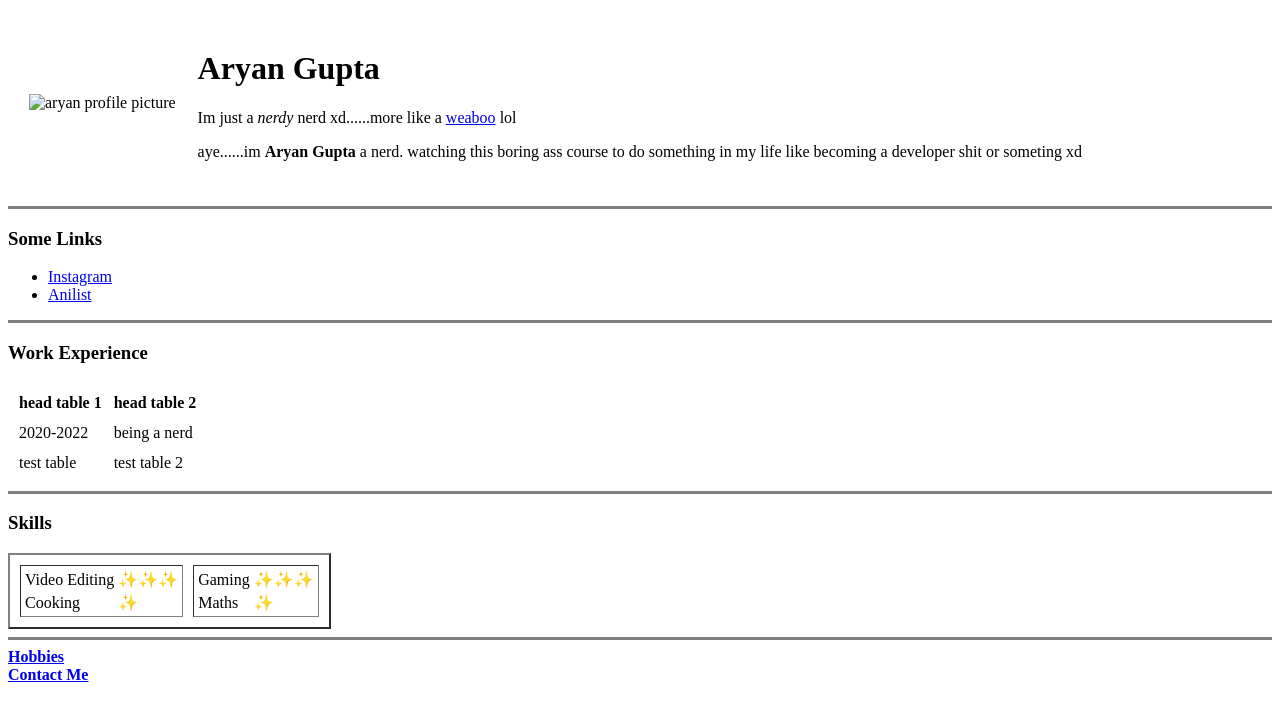
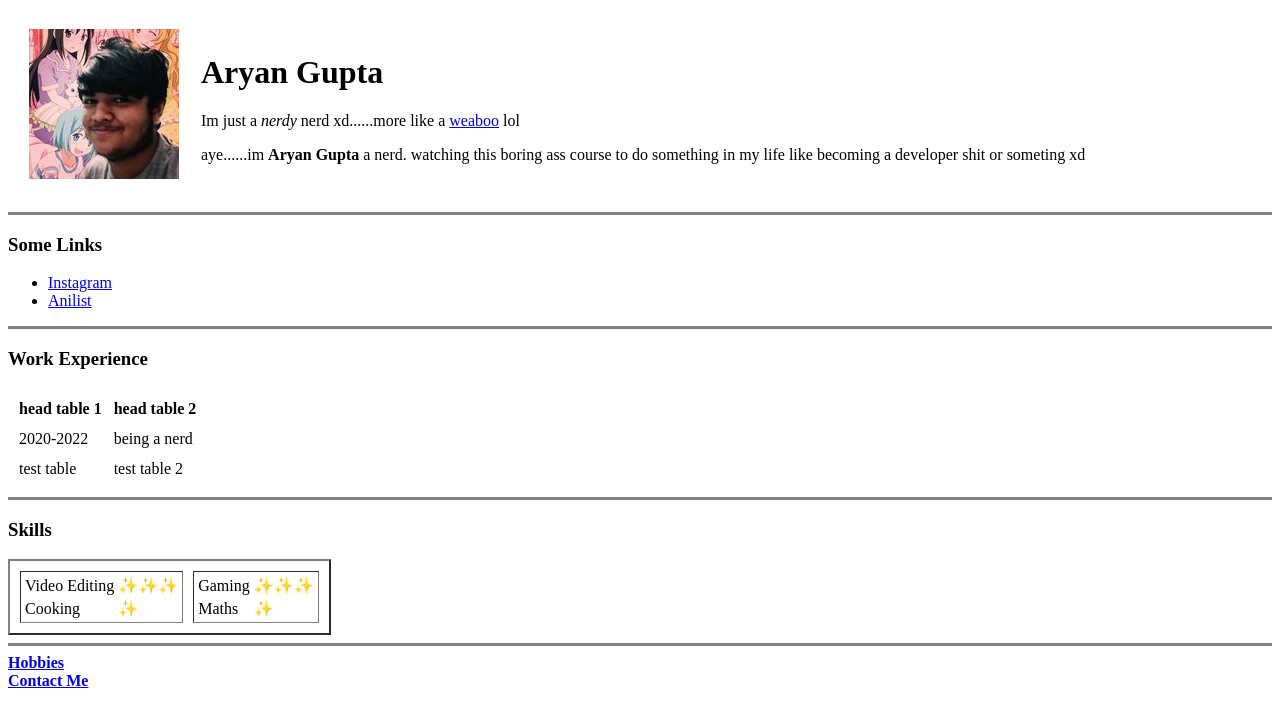
Before and after one commit to Airbornelol/CV, a plain HTML site: page index.html in a window 1280 px wide. Drawn offline with Linux system fonts and the light colour scheme.

Commit message:
changes image setting and where the image is

```diff
--- a/index.html
+++ b/index.html
@@ -11,7 +11,7 @@
 <body>
   <table cellspacing="20">
     <tr>
-      <td><img src="images/me.jpg" alt="aryan profile picture " /></td>
+      <td><img src="me.jpg" alt="aryan profile picture " /></td>
       <td>
         <h1>Aryan Gupta</h1>
         <p>
```
